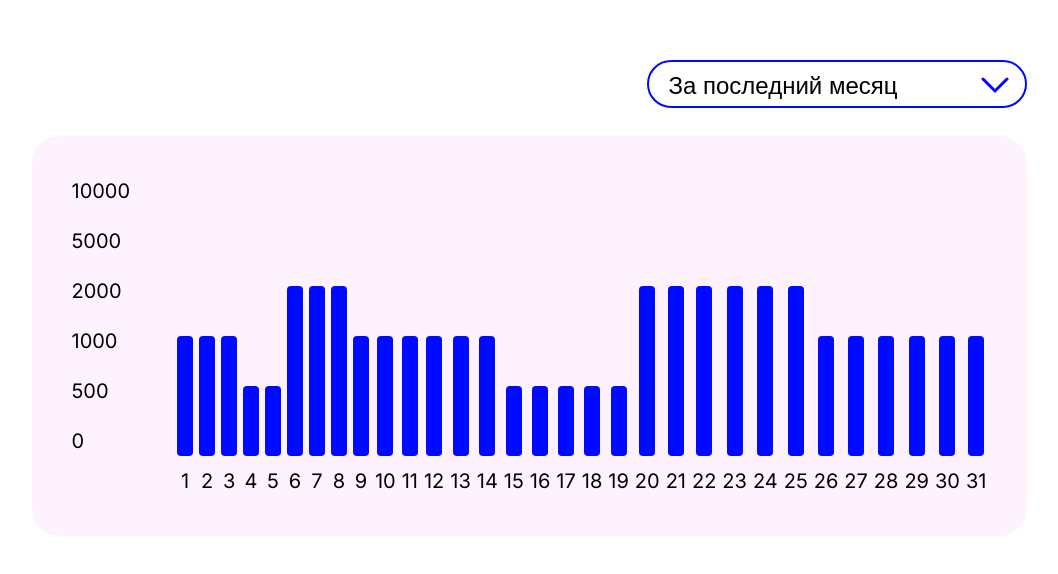
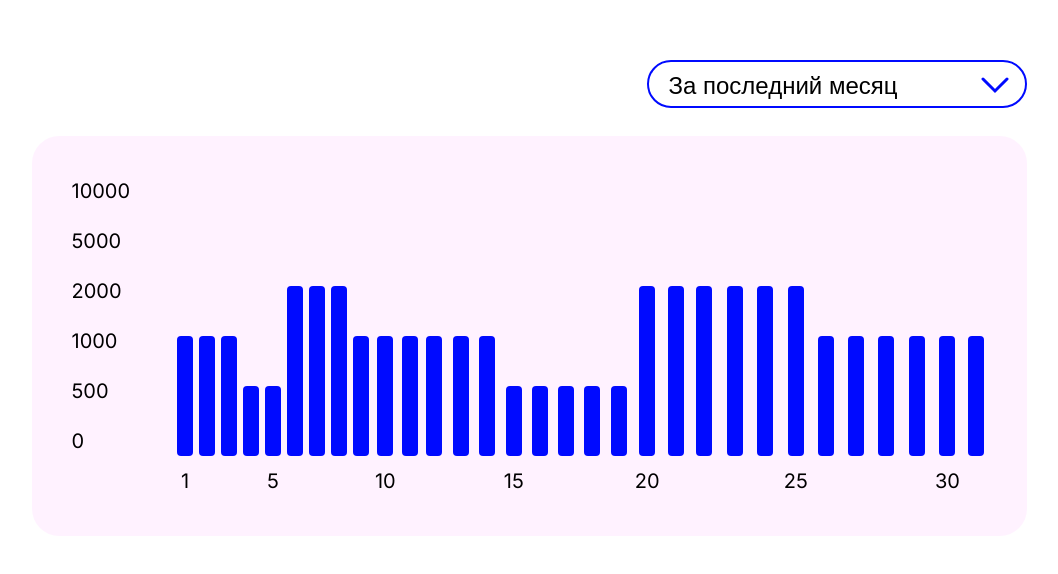
Before and after one commit to darbimar/bar-chart, a Next.js app: page / in a window 1280 px wide. Shown: the part 102-676 px from the top of the page, without its empty margins (111-1169 px from the left). Built offline with nearby package versions, Linux system fonts and the light colour scheme.

Commit message:
fix rendering of the scale with days

```diff
--- a/src/components/Bar/Bar.module.scss
+++ b/src/components/Bar/Bar.module.scss
@@ -25,3 +25,7 @@
   font-size: 16px;
   line-height: 24px;
 }
+
+.invisible {
+  opacity: 0;
+}
--- a/src/components/Bar/Bar.tsx
+++ b/src/components/Bar/Bar.tsx
@@ -4,11 +4,17 @@ import styles from './Bar.module.scss';
 
 type BarProps = {
   height: number;
-  monthName: string;
+  dateName: string;
 };
 
-const Bar: React.FC<BarProps> = ({ height, monthName }) => {
+const Bar: React.FC<BarProps> = ({ height, dateName }) => {
   const [activeBar, setActiveBar] = useState<number | null>(null);
+
+  let scaleStyle;
+
+  if (dateName && !Number.isNaN(+dateName) && +dateName > 1 && +dateName % 5 !== 0) {
+    scaleStyle = styles.invisible;
+  }
 
   const barHeight = calculateBarHeight(height);
 
@@ -32,7 +38,7 @@ const Bar: React.FC<BarProps> = ({ height, monthName }) => {
         <rect width="16" height={barHeight} rx="4" fill="#000AFF" />
         <animate attributeName="height" from="0" to={barHeight} dur="0.8s" begin="0s" />
       </svg>
-      <div className={styles.scale}>{monthName}</div>
+      <div className={scaleStyle}>{dateName}</div>
     </div>
   );
 };
--- a/src/components/ChartBarField/ChartBarField.tsx
+++ b/src/components/ChartBarField/ChartBarField.tsx
@@ -13,7 +13,7 @@ const ChartBarField: React.FC<ChartBarProps> = ({ periodName }) => {
       <EarningScale />
       <div className={styles.chart}>
         {Object.entries(periodName).map(([period, value]) => (
-          <Bar key={period} height={value} monthName={period} />
+          <Bar key={period} height={value} dateName={period} />
         ))}
       </div>
     </div>
```
